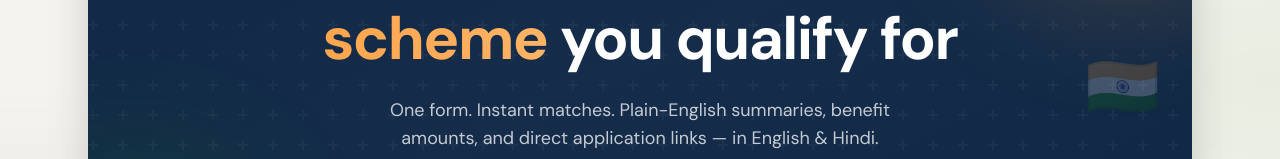
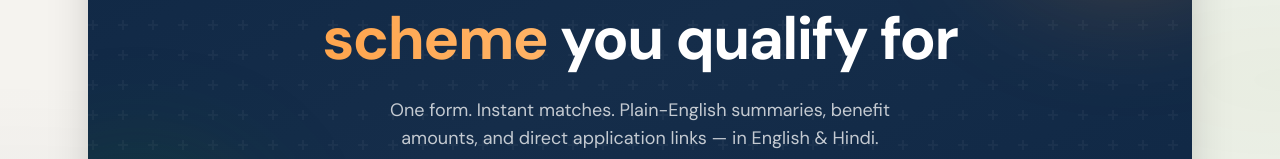
Before and after one commit to amrutaranmale/sarkari-sahay, a React (Vite) app in the folder frontend/: page / in a window 1280 px wide. Shown: the part 320-479 px from the top of the page. Built offline with nearby package versions, Linux system fonts and the light colour scheme; no server answers.

Commit message:
fix: removed floating IN div and its closing tag

```diff
--- a/frontend/src/pages/Home.jsx
+++ b/frontend/src/pages/Home.jsx
@@ -39,9 +39,9 @@ export default function Home() {
         <div className="hero-pattern absolute inset-0" />
         <div className="absolute -right-20 -top-20 h-72 w-72 rounded-full bg-saffron/25 blur-3xl" />
         <div className="absolute -bottom-16 -left-16 h-56 w-56 rounded-full bg-green-india/25 blur-3xl" />
-        <div className="absolute right-8 top-1/2 hidden animate-float text-6xl opacity-20 lg:block">
+        {/* <div className="absolute right-8 top-1/2 hidden animate-float text-6xl opacity-20 lg:block">
           🇮🇳
-        </div>
+        </div> */}
 
         <div className="relative mx-auto max-w-3xl text-center">
           <span className="mb-4 inline-flex items-center gap-2 rounded-full border border-white/20 bg-white/10 px-4 py-1.5 text-sm font-medium backdrop-blur-sm">
```
